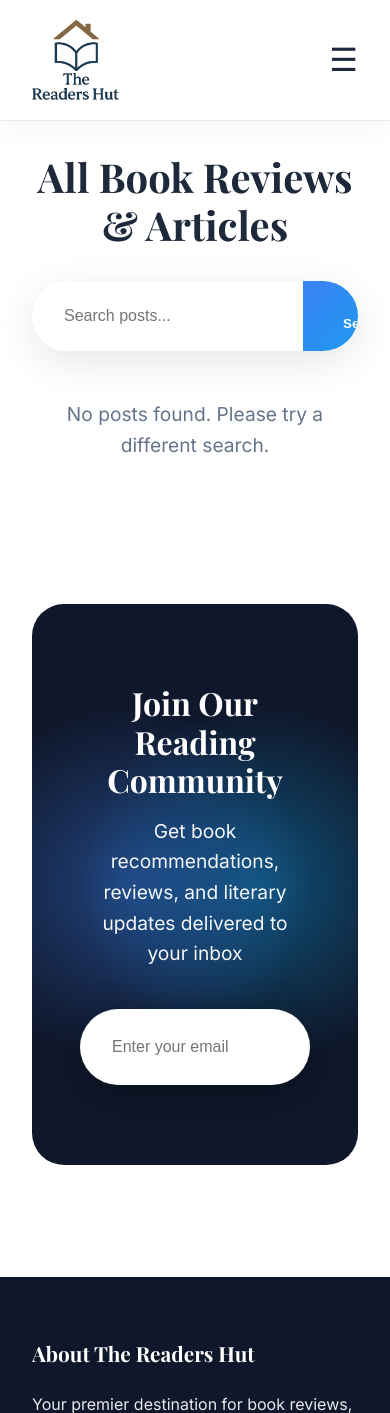
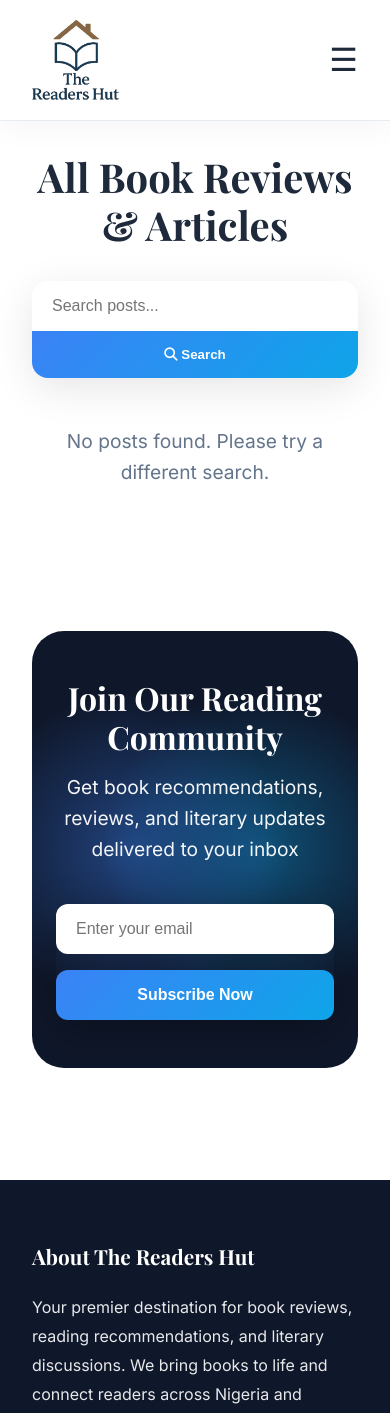
Before and after one commit to WizTheRealist/readers_hut, a Django app: template blog/templates/blog/post_list.html in a window 390 px wide. Shown: the top 1413 px of the page. Run offline with Django 5.2, Linux system fonts and the light colour scheme; the template is opened without the code that fills it, so the values that code supplies are empty; parts of the project's set-up code (start-up, migrations or seed data) failed here and were passed over.

Commit message:
make grid mobile responsive

```diff
--- a/blog/templates/blog/base.html
+++ b/blog/templates/blog/base.html
@@ -661,6 +661,13 @@
             cursor: pointer;
         }
 
+        .why-join-wrapper {
+            background: linear-gradient(135deg, #EFF6FF 0%, #E0F2FE 100%);
+            padding: 5rem 3rem;
+            border-radius: 32px;
+            border: 1px solid rgba(147, 197, 253, 0.3);
+        }
+
         /* Responsive */
         @media (max-width: 768px) {
             .menu-toggle {
@@ -714,6 +721,49 @@
 
             .post-card h3 {
                 font-size: 1.2rem;
+            }
+            .why-join-wrapper {
+                padding: 3rem 1.5rem; /* reduce horizontal padding */
+                border-radius: 20px;
+            }
+
+            .why-join-grid {
+                display: grid;
+                grid-template-columns: repeat(auto-fit, minmax(280px, 1fr));
+                gap: 2.5rem;
+                justify-items: center; /* key line */
+                width: 100%;
+            }
+
+        }
+
+        @media (max-width: 600px) {
+            .newsletter-section {
+                padding: 3rem 1.5rem;
+            }
+
+            .newsletter-section h2 {
+                font-size: 2rem;
+            }
+
+            .newsletter-form {
+                flex-direction: column;
+                border-radius: 20px;
+                overflow: visible;
+            }
+
+            .newsletter-input {
+                width: 100%;
+                padding: 1rem 1.25rem;
+                border-radius: 12px;
+                margin-bottom: 1rem;
+            }
+
+            .newsletter-btn {
+                width: 100%;
+                padding: 1rem;
+                border-radius: 12px;
+                transform: none;
             }
         }
     </style>
--- a/blog/templates/blog/home.html
+++ b/blog/templates/blog/home.html
@@ -122,12 +122,12 @@
 
 <!-- Features Section -->
 <section class="container">
-    <div style="background: linear-gradient(135deg, #EFF6FF 0%, #E0F2FE 100%); padding: 5rem 3rem; border-radius: 32px; border: 1px solid rgba(147, 197, 253, 0.3);">
+    <div class="why-join-wrapper">
         <div style="text-align: center; margin-bottom: 4rem;">
             <h2 style="font-size: 3.5rem; margin-bottom: 1rem;">Why Join The Readers Hut?</h2>
             <p style="font-size: 1.2rem; color: var(--text-light); max-width: 700px; margin: 0 auto;">Discover what makes our community special</p>
         </div>
-        <div style="display: grid; grid-template-columns: repeat(auto-fit, minmax(300px, 1fr)); gap: 3rem;">
+        <div class="why-join-grid">
             <div style="text-align: center;">
                 <div style="width: 100px; height: 100px; margin: 0 auto 1.5rem; background: var(--gradient-blue); border-radius: 24px; display: flex; align-items: center; justify-content: center; font-size: 3rem; color: white; box-shadow: 0 10px 30px rgba(59, 130, 246, 0.3);">
                     <i class="fas fa-heart"></i>
--- a/blog/templates/blog/post_list.html
+++ b/blog/templates/blog/post_list.html
@@ -64,4 +64,23 @@
     </div>
     {% endif %}
 </div>
+<style>
+    @media (max-width: 600px) {
+        .search-form {
+            flex-direction: column;
+            border-radius: 16px;
+        }
+
+        .search-input {
+            width: 100%;
+            padding: 1rem 1.25rem;
+        }
+
+        .search-btn {
+            width: 100%;
+            padding: 1rem;
+            transform: none;
+        }
+    }
+</style>
 {% endblock %}
--- a/readers_hut/settings.py
+++ b/readers_hut/settings.py
@@ -194,6 +194,7 @@ cloudinary.config(
     cloud_name=os.getenv("CLOUDINARY_CLOUD_NAME"),
     api_key=os.getenv("CLOUDINARY_API_KEY"),
     api_secret=os.getenv("CLOUDINARY_API_SECRET"),
+    secure=True,
 )
 
 # Django Cloudinary Storage configuration
```
Also changed, not shown: blog/ckeditor_upload.py (+0 -12 lines).
